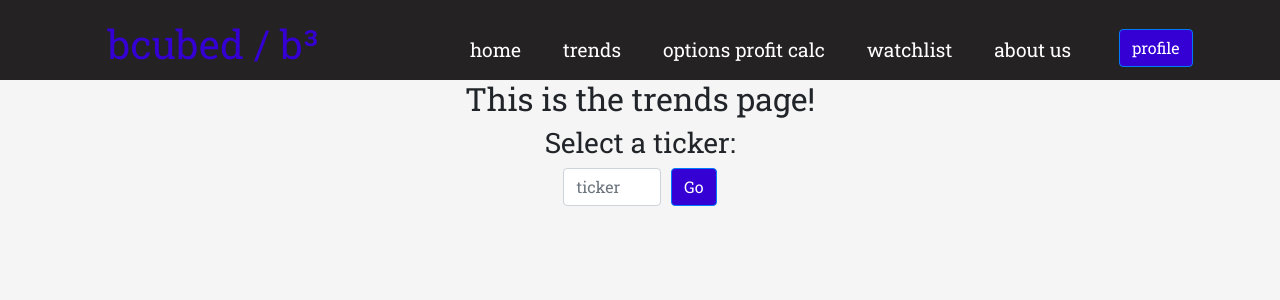
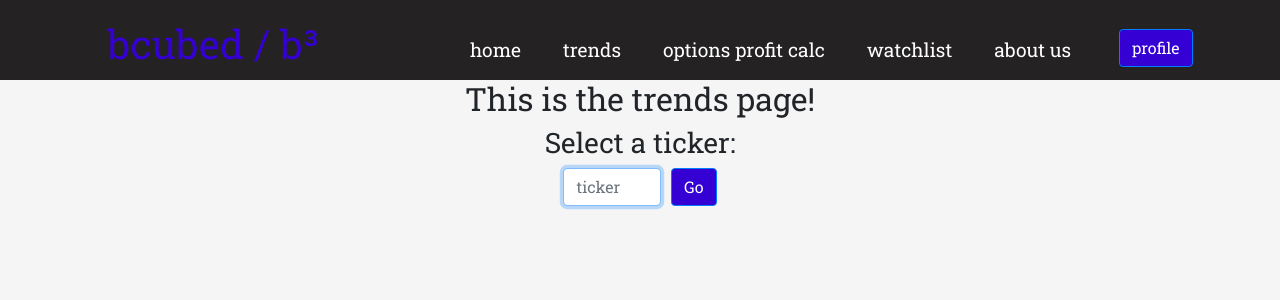
Before and after one commit to SShang7/bcubed, a React app in the folder frontend_options/: page /trends in a window 1280 px wide. Shown: the top 300 px of the page. Built offline with nearby package versions, Linux system fonts and the light colour scheme; no server answers.

Commit message:
ticker value grabbed correctly

```diff
--- a/frontend_options/src/components/pages/Trends.js
+++ b/frontend_options/src/components/pages/Trends.js
@@ -35,7 +35,7 @@ export default function Trends() {
     e.preventDefault()
     setLoading(false);
     var data = {
-      ticker: tickerRef.current.value,
+      ticker: ticker,
     }
     await firebase.database().ref('image/ticker').set(data)
     fetch('/imageees')
@@ -76,7 +76,7 @@ export default function Trends() {
         (success ?
           (<div align="center">
             <div className="trendinfo">
-              <h1>Trends for {tickerRef.current.value}:</h1>
+              <h1>Trends for {ticker}:</h1>
             </div>
             <div className="image">
               <img src={url} alt="test" />
@@ -95,7 +95,7 @@ export default function Trends() {
             </Form>
           </div>) :
           (<div align="center">
-            <h2>Could not fetch data on trends for {tickerRef.current.value}:</h2>
+            <h2>Could not fetch data on trends for {ticker}:</h2>
             <Form>
               <Form.Row className="justify-content-md-center">
                 <Col xs="auto">
@@ -114,7 +114,13 @@ export default function Trends() {
           <form onSubmit={clicked}>
             <Form.Row className="justify-content-md-center">
               <Col sm={1}>
-                <input class="form-control" id="exampleInputEmail1" aria-describedby="emailHelp" placeholder="ticker" ref={tickerRef}></input>
+              <Form.Control
+              autoFocus
+              type="ticker"
+              value={ticker}
+              onChange={(e) => setTicker(e.target.value)}
+              placeholder="ticker"
+            />
               </Col>
               <Col xs="auto">
                 <button type="submit" class="btn btn-primary">Go</button>
```
